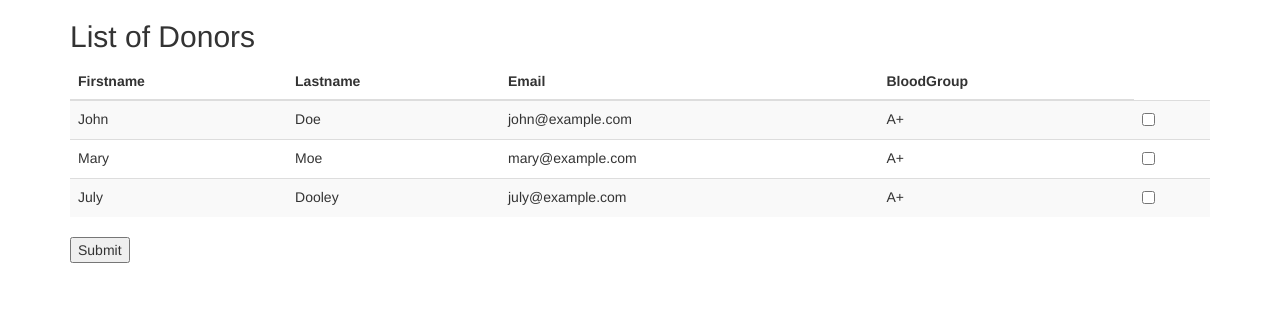
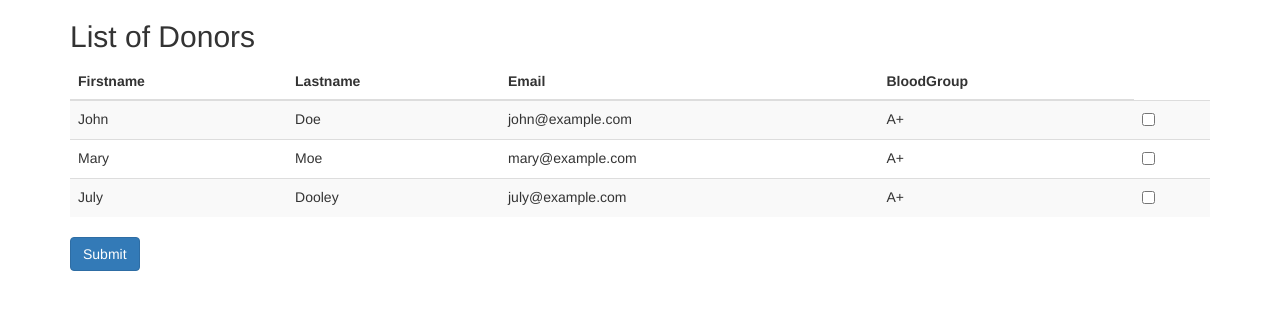
Before and after one commit to Hyderabad2017/team-3, a Django app: template Blood/uwhapp/templates/uwhapp/bloodbank.html in a window 1280 px wide. Shown: the top 310 px of the page. Run offline with Django 3.2, Linux system fonts and the light colour scheme; the template is opened without the code that fills it, so the values that code supplies are empty; parts of the project's set-up code (start-up, migrations or seed data) failed here and were passed over; some libraries are stand-ins or nearby versions.

Commit message:
added submit button changes bloodbank

```diff
--- a/Blood/uwhapp/templates/uwhapp/bloodbank.html
+++ b/Blood/uwhapp/templates/uwhapp/bloodbank.html
@@ -47,7 +47,7 @@
       </tr>
     </tbody>
   </table>
-  <button>Submit</button>
+  <button type="submit" class="btn btn-primary btn-md">Submit</button>
 </div>
 </form>
 </body>
```
